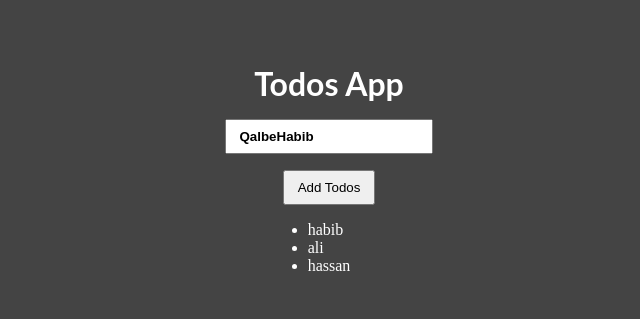
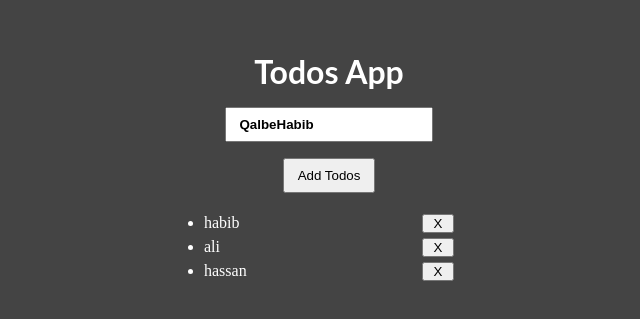
Before and after one commit to QalbeHabib/React-Todos-App, a React (Create React App) app: page / in a window 1280 px wide. Shown: the part 231-550 px from the top of the page, without its empty margins (311-951 px from the left). Built offline with nearby package versions, Linux system fonts and the light colour scheme.

Commit message:
style updated

```diff
--- a/src/App.js
+++ b/src/App.js
@@ -8,12 +8,10 @@ export default function App() {
   // console.log(tasks)
 
   function createTodo() {
-
     setTodos((h) => {
       setTask('');
       return [...h, tasks];
     });
-
   }
 
   function enterKey(e) {
@@ -44,7 +42,12 @@ export default function App() {
       <div className="todo-container">
         <ul>
           {todos.map((todo) => {
-            return <li> {todo} </li>;
+            return (
+              <div className="todos">
+                <li> {todo} </li>
+                <button className="Del-btn">X</button>
+              </div>
+            );
           })}
         </ul>
       </div>
--- a/src/style.css
+++ b/src/style.css
@@ -14,7 +14,7 @@ p {
   align-items: center;
   height: 100vh;
   /* width: 400px; */
-  overflow: hidden;
+  overflow: auto;
   background-color: rgb(68, 68, 68);
   color: #fff;
 }
@@ -28,8 +28,20 @@ p {
   cursor: pointer;
   margin-bottom: 1rem;
 }
+
+.Del-btn {
+  cursor: pointer;
+  padding: 0 0.6rem;
+}
 .btn:active {
   transform: scale(0.95);
+}
+
+.todos {
+  display: flex;
+  justify-content: space-between;
+  width: 250px;
+  margin: 0.3rem;
 }
 
 /* .todo-container{
```
Also changed, not shown: src/App2.jsx (added, +53 -0 lines).
